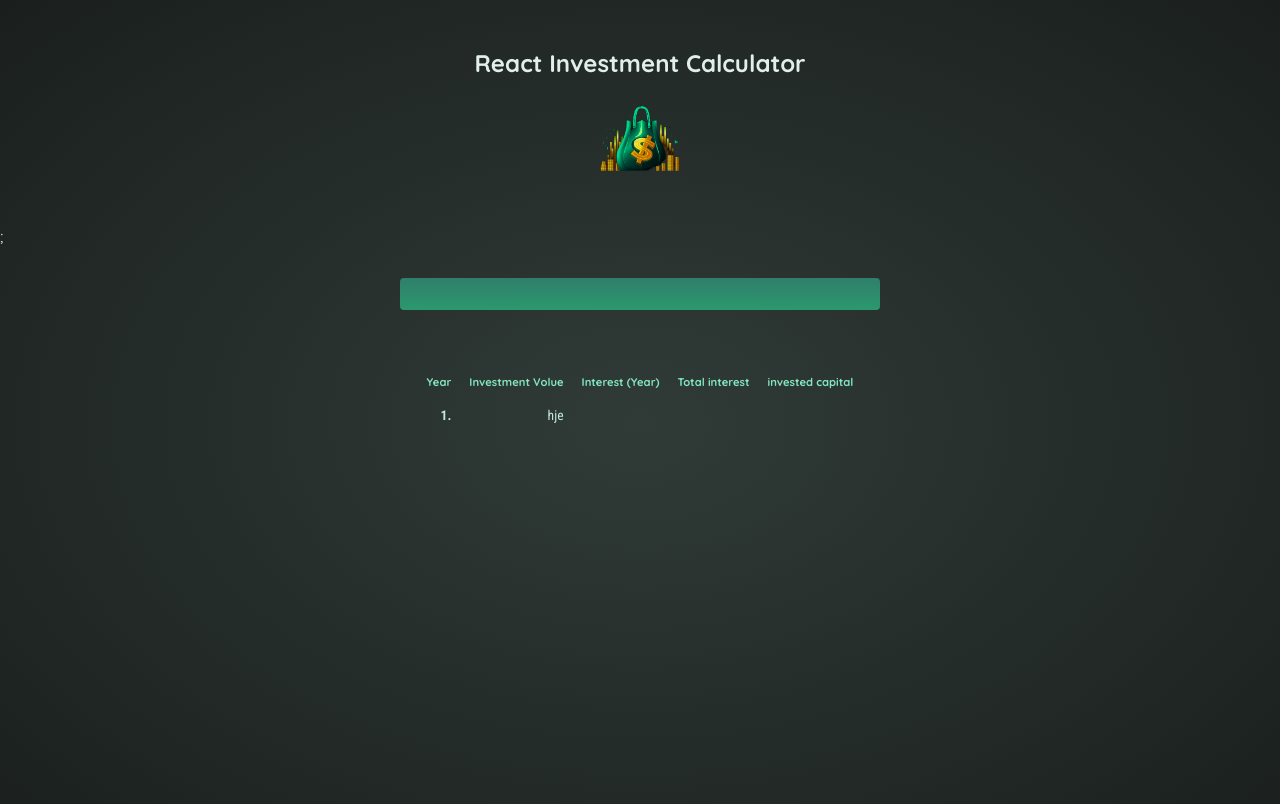
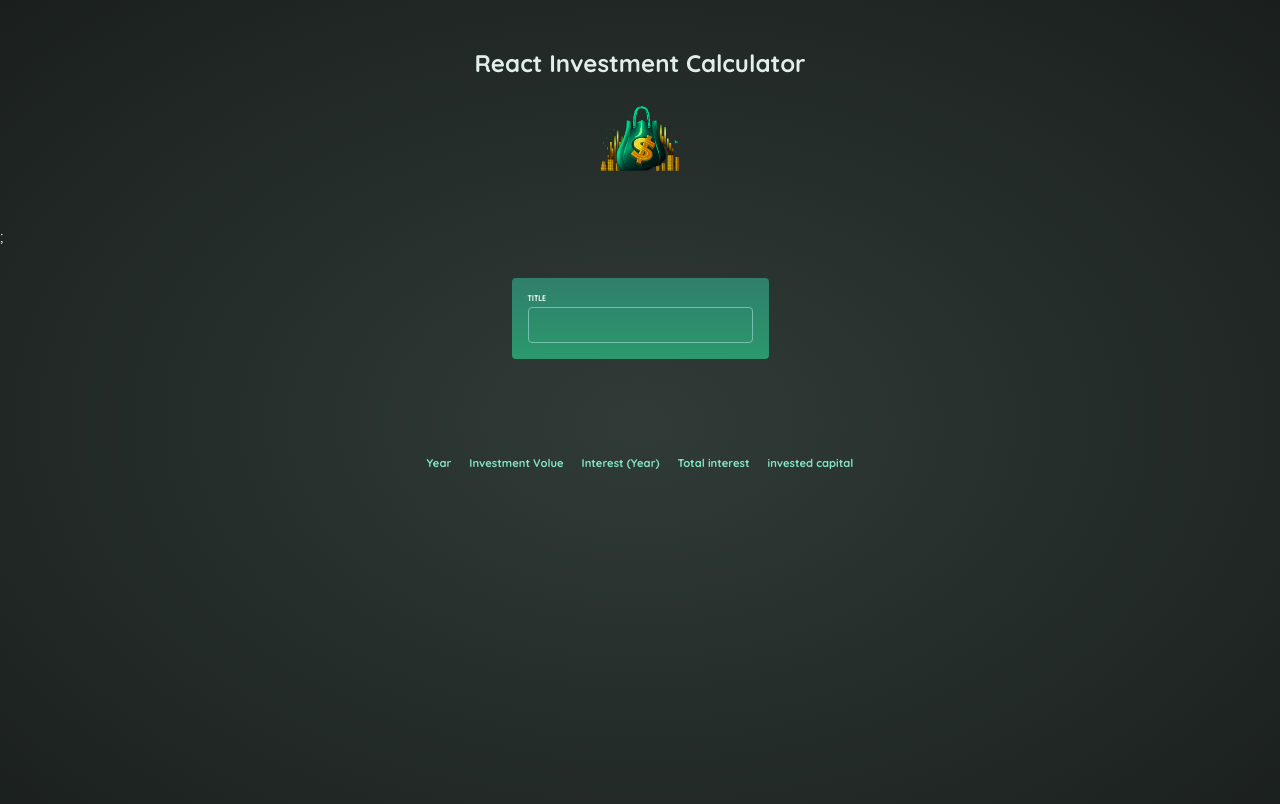
Before and after one commit to gmzln/investmentAppReact, a React (Vite) app: page / in a window 1280 px wide. Shown: the top 804 px of the page. Built offline with nearby package versions, Linux system fonts and the light colour scheme.

Commit message:
fix naming && Inputfields

```diff
--- a/index.html
+++ b/index.html
@@ -4,10 +4,10 @@
     <meta charset="UTF-8" />
     <link rel="icon" type="image/svg+xml" href="/investment-calculator-logo.png" />
     <meta name="viewport" content="width=device-width, initial-scale=1.0" />
+    <script type="module" src="/src/index.jsx" defer></script>
     <title>React Investment Calculator</title>
   </head>
   <body>
     <div id="root"></div>
-    <script type="module" src="/src/index.jsx"></script>
   </body>
 </html>
--- a/src/App.jsx
+++ b/src/App.jsx
@@ -1,12 +1,12 @@
 import Header from "./Components/Header";
-import UserInput from "./Components/UserInput";
-import List from "./Components/List";
+import List from "./Components/Table";
+import InputGroup from "./Components/InputGroup";
 
 function App() {
   return (
     <>
       <Header />;
-      <UserInput />
+      <InputGroup />
       <List />
     </>
   );
--- /dev/null
+++ b/src/Components/InputGroup.jsx
@@ -0,0 +1,10 @@
+import UserInput from "./UserInput";
+
+function InputGroup() {
+  return (
+    <div className="input-group">
+      <UserInput />
+    </div>
+  );
+}
+export default InputGroup;
--- a/src/Components/InputLabel.jsx
+++ /dev/null
@@ -1,4 +0,0 @@
-function InputLabel() {
-  return <input></input>;
-}
-export default InputLabel;
--- a/src/Components/List.jsx
+++ /dev/null
@@ -1,17 +0,0 @@
-import ListHead from "./ListHead";
-
-function List() {
-  return (
-    <table id="result">
-      <ListHead />
-      <tbody>
-        <tr>
-          <th scope="row">1.</th>
-          <td>hje</td>
-        </tr>
-      </tbody>
-    </table>
-  );
-}
-
-export default List;
--- /dev/null
+++ b/src/Components/Table.jsx
@@ -0,0 +1,13 @@
+import TableBody from "./TableBody";
+import TableHeader from "./TableHeader";
+
+function Table() {
+  return (
+    <table id="result">
+      <TableHeader />
+      <TableBody />
+    </table>
+  );
+}
+
+export default Table;
--- /dev/null
+++ b/src/Components/TableBody.jsx
@@ -0,0 +1,15 @@
+function TableBody({ count, investmentValue, year, totalInterest, capital }) {
+  return (
+    <tbody>
+      <tr>
+        <th scope="row">{count}</th>
+        <td>{investmentValue}</td>
+        <td>{year}</td>
+        <td>{totalInterest}</td>
+        <td>{capital}</td>
+      </tr>
+    </tbody>
+  );
+}
+
+export default TableBody;
--- a/src/Components/ListHead.jsx
+++ b/src/Components/TableHeader.jsx
@@ -1,4 +1,4 @@
-function ListHead() {
+function TableHeader() {
   return (
     <thead className="center">
       <tr>
@@ -12,4 +12,4 @@ function ListHead() {
   );
 }
 
-export default ListHead;
+export default TableHeader;
--- a/src/Components/UserInput.jsx
+++ b/src/Components/UserInput.jsx
@@ -1,5 +1,10 @@
 function UserInput() {
-  return <div id="user-input"></div>;
+  return (
+    <div id="user-input">
+      <label autoCapitalize>title</label>
+      <input type="number"></input>
+    </div>
+  );
 }
 
 export default UserInput;
```
